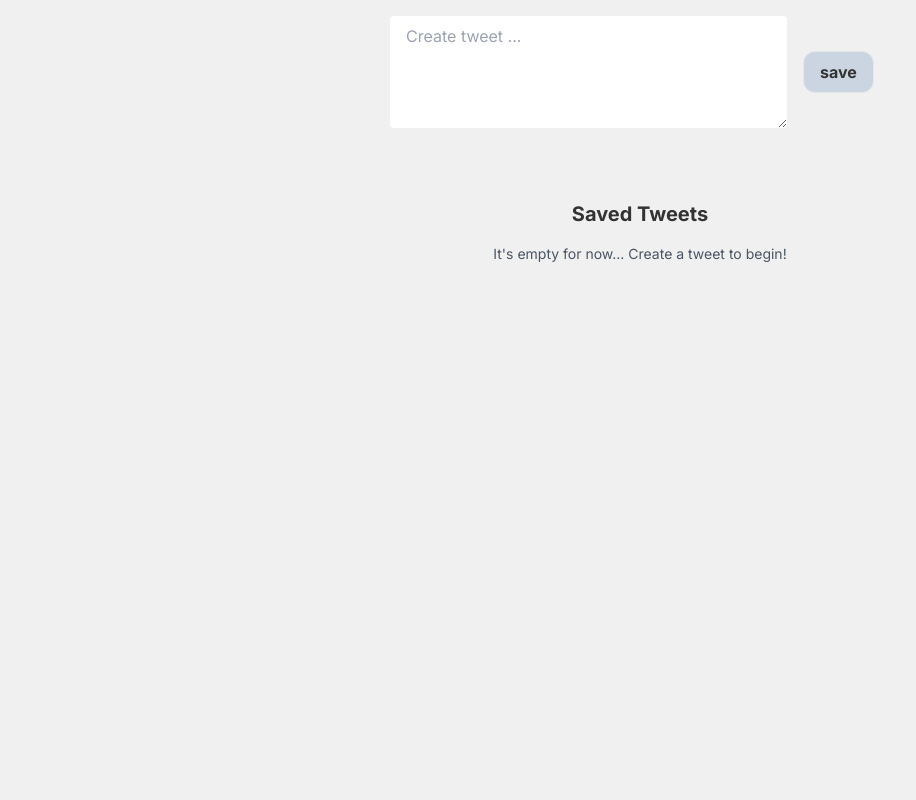
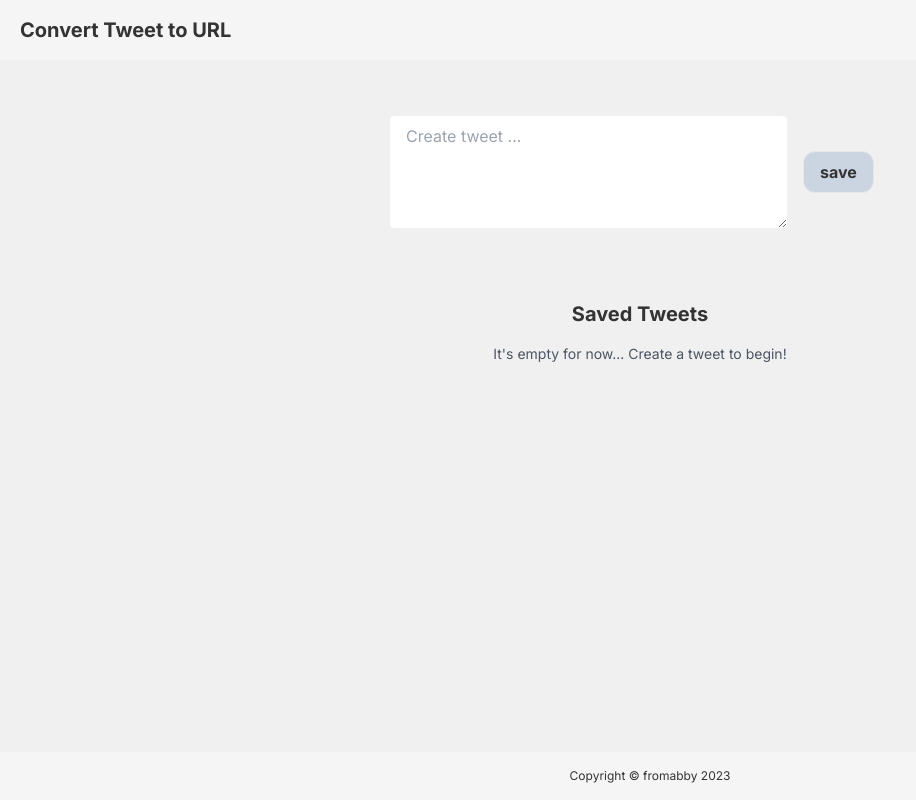
Before and after one commit to fromabby/make-a-tweet, a Next.js app: page / in a window 1280 px wide. Shown: the whole page, without its empty margins (0-916 px from the left). Built offline with nearby package versions, Linux system fonts and the light colour scheme.

Commit message:
added header and footer

```diff
--- a/src/app/page.tsx
+++ b/src/app/page.tsx
@@ -1,12 +1,16 @@
+import Footer from "@/components/Footer"
+import Header from "@/components/Header"
 import InputSection from "@/components/InputSection"
 import TweetList from "@/components/TweetList"
 
 const Home = () => {
   return (
-    <div className='w-[100-vw] h-[100vh]'>
+    <main className='w-[100-vw] h-[100vh]'>
+      <Header />
       <InputSection />
       <TweetList />
-    </div>
+      <Footer />
+    </main>
   )
 }
 
--- /dev/null
+++ b/src/components/Footer.tsx
@@ -0,0 +1,11 @@
+import React from 'react'
+
+const Footer = () => {
+  return (
+    <div className='bg-neutral-100 py-4 pl-5 fixed bottom-0 w-full flex justify-center items-center'>
+      <h1 className='text-xs'>Copyright © fromabby 2023</h1>
+    </div>
+  )
+}
+
+export default Footer
--- /dev/null
+++ b/src/components/Header.tsx
@@ -0,0 +1,11 @@
+import React from 'react'
+
+const Header = () => {
+  return (
+    <div className='bg-neutral-100 py-4 pl-5'>
+      <h1 className='font-bold text-xl'>Convert Tweet to URL</h1>
+    </div>
+  )
+}
+
+export default Header
--- a/src/components/InputSection.tsx
+++ b/src/components/InputSection.tsx
@@ -21,7 +21,7 @@ const InputSection = () => {
 
   return (
     <>
-      <Section>
+      <Section className='mt-10'>
         <textarea
           cols={35}
           rows={4}
--- a/src/components/TweetList/index.tsx
+++ b/src/components/TweetList/index.tsx
@@ -9,7 +9,7 @@ const TweetList = () => {
   const { savedTweets, clearAll } = useTweets()
 
   return (
-    <Section className='flex-col mt-10'>
+    <Section className='flex-col mt-10 pb-16'>
       <h1 className='font-bold text-xl'>Saved Tweets</h1>
       {savedTweets.length > 0 ?
         <span
```
